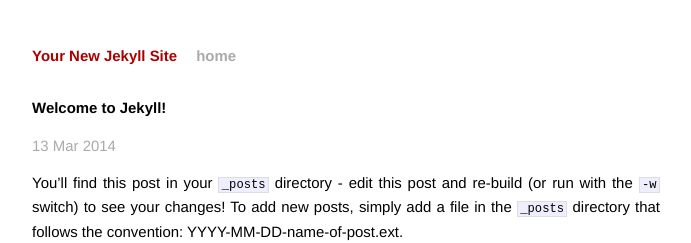
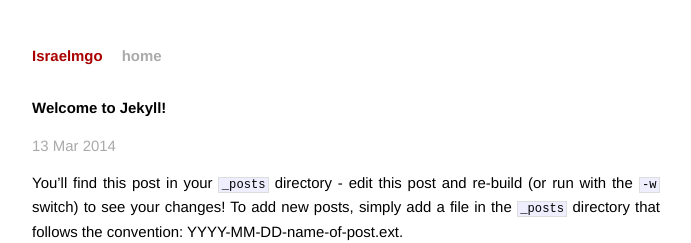
Before and after one commit to israelmgo/old-jekyll-blog, a Jekyll site: the page built from _posts/2014-03-13-welcome-to-jekyll.markdown, in a window 1280 px wide. Shown: the top 243 px of the page, without its empty margins (294-985 px from the left). Built offline with Jekyll 4.4.1, drawn with Linux system fonts in a browser that asks for light colours; Markdown is read by kramdown in place of the engine named in the settings.

Commit message:
_config.yml actualizado

```diff
--- a/_config.yml
+++ b/_config.yml
@@ -1,3 +1,3 @@
-name: Your New Jekyll Site
+name: Israelmgo
 markdown: redcarpet
 pygments: true
```
